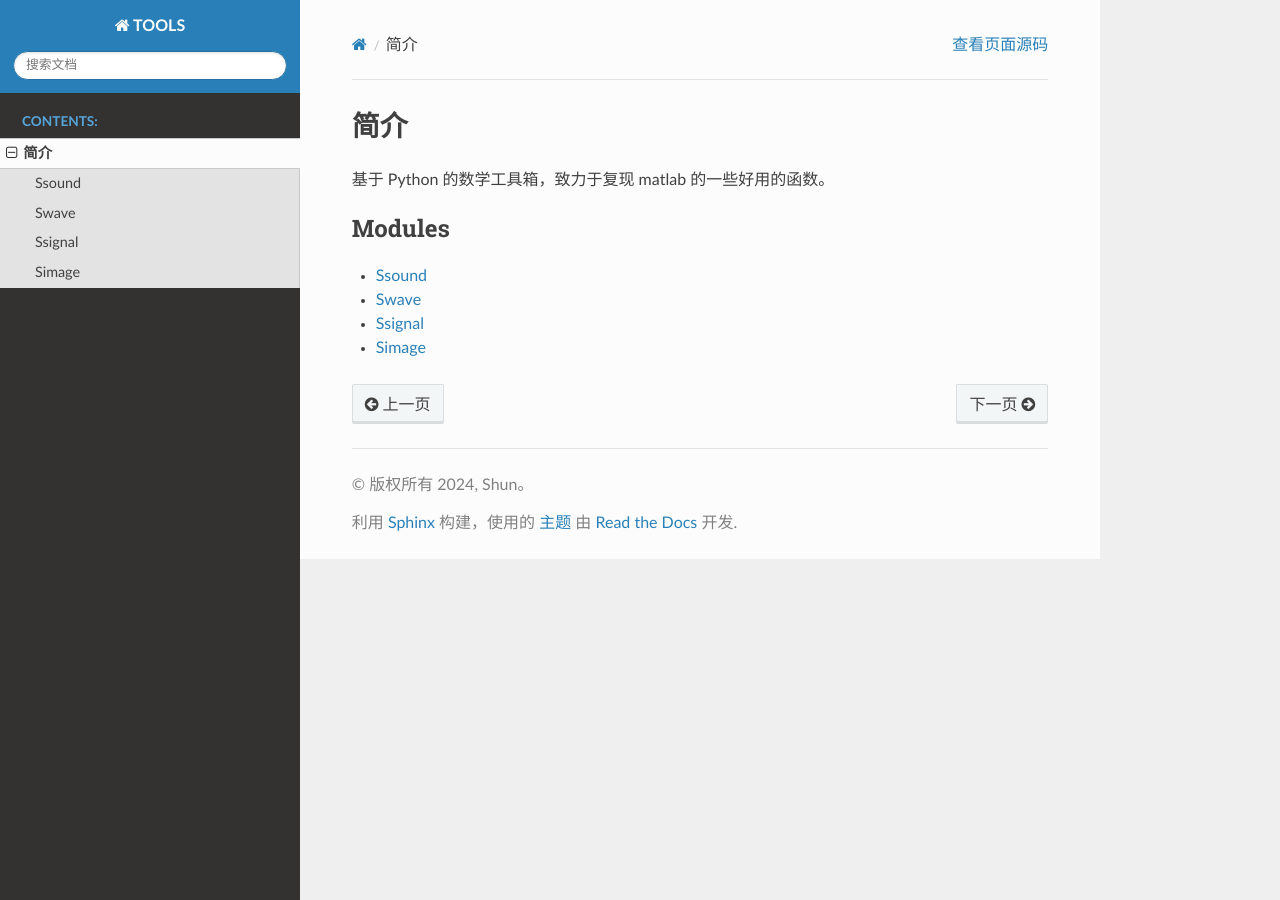
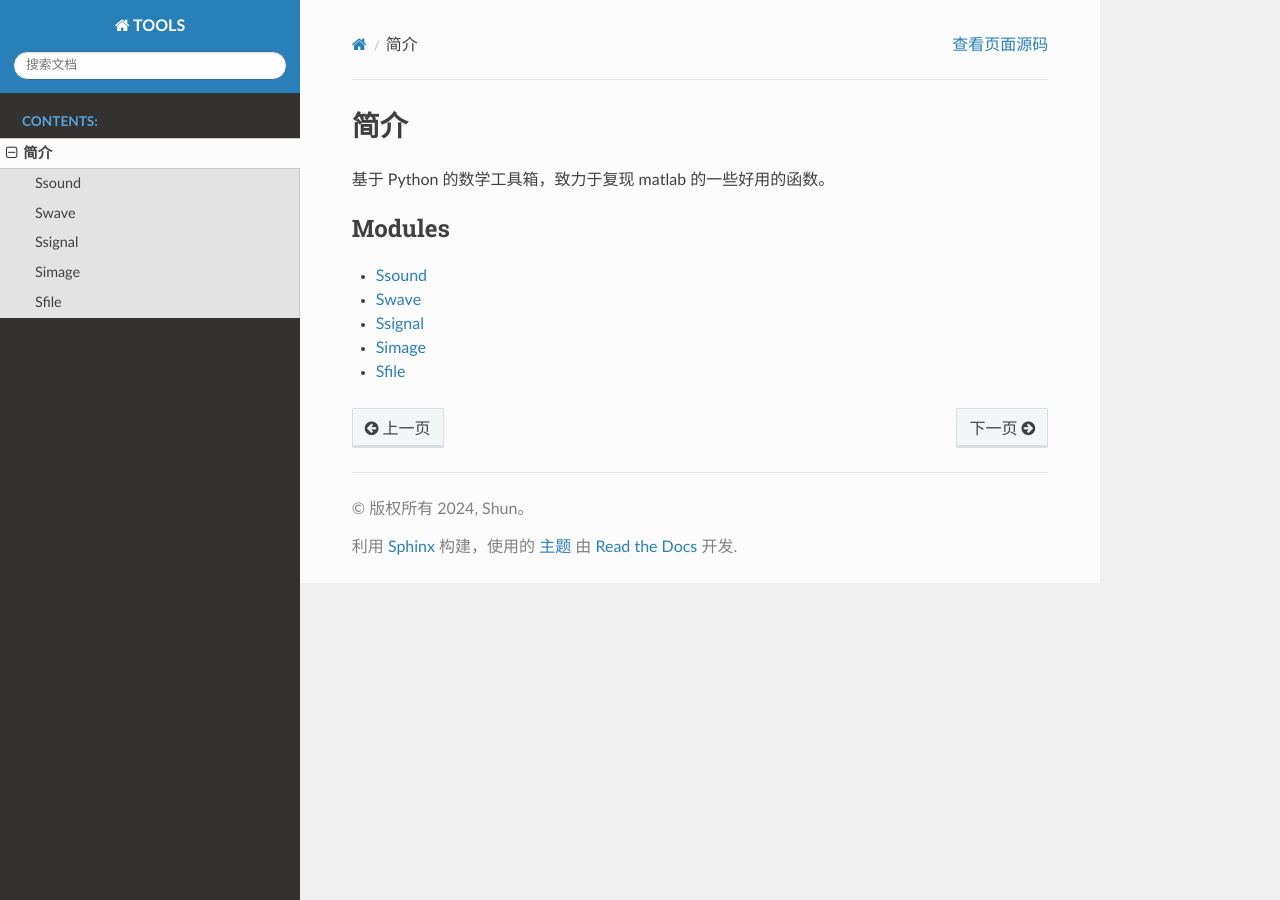
Before and after one commit to reround/stools, a Sphinx documentation site: the page built from docs/source/00_introduce.rst, in a window 1280 px wide. Built offline with Sphinx 7.4.7 and the Read the Docs theme 3.1.0, drawn with Linux system fonts in a browser that asks for light colours.

Commit message:
更新doc，完善Sfile

```diff
--- a/docs/source/00_introduce.rst
+++ b/docs/source/00_introduce.rst
@@ -12,3 +12,4 @@
    Swave
    Ssignal
    Simage
+   Sfile
--- /dev/null
+++ b/docs/source/Sfile.rst
@@ -0,0 +1,5 @@
+Sfile
+=======
+
+.. automodule:: stools.Sfile
+   :members:
```
Also changed, not shown: 1 other file.
